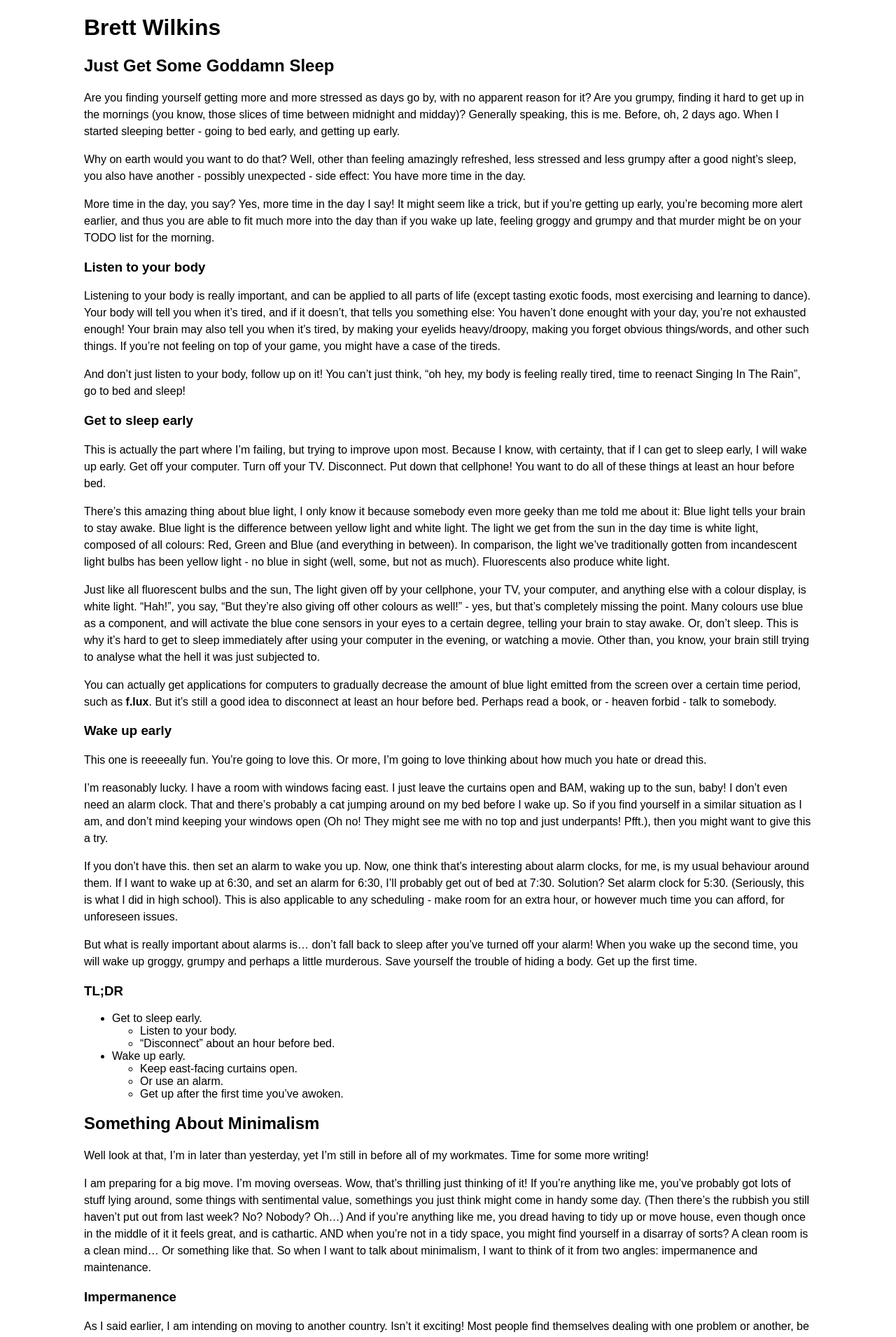
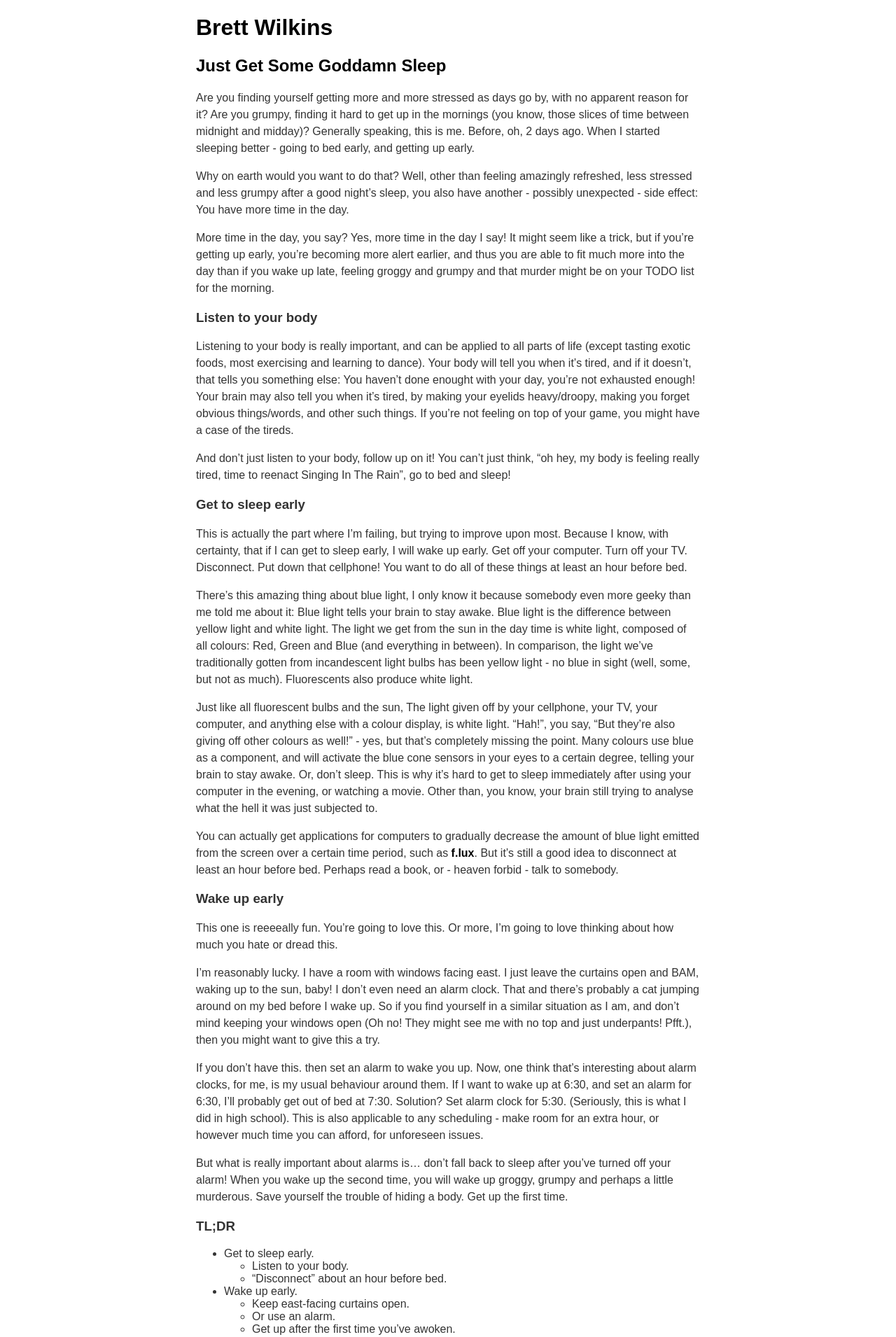
Before and after one commit to bwilkins/bwilkins.github.com, a Jekyll site: the page built from index.md, in a window 1280 px wide. Shown: the top 1910 px of the page at 70% size. Built offline with Jekyll 4.4.1, drawn with Linux system fonts in a browser that asks for light colours.

Commit message:
Update assets/css/site.css
Softer text, narrower paragraphs.

```diff
--- a/assets/css/site.css
+++ b/assets/css/site.css
@@ -25,7 +25,8 @@ a:active  {
 
 body {
   margin: 0 auto;
-  max-width: 65em;
+  max-width: 45em;
+  color: #333;
 }
 
 p {
```
